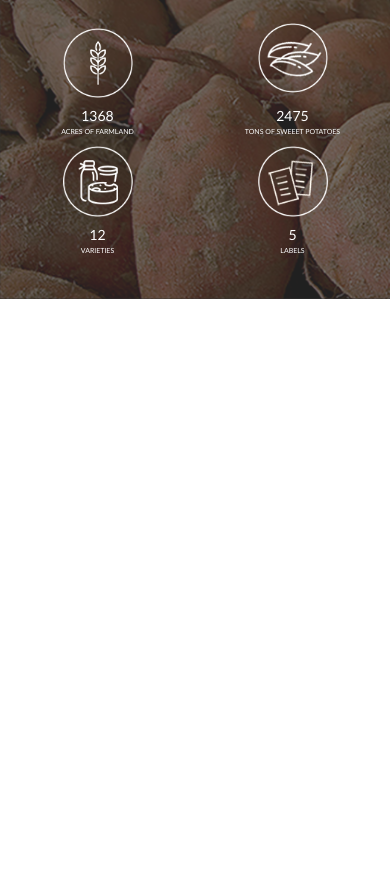
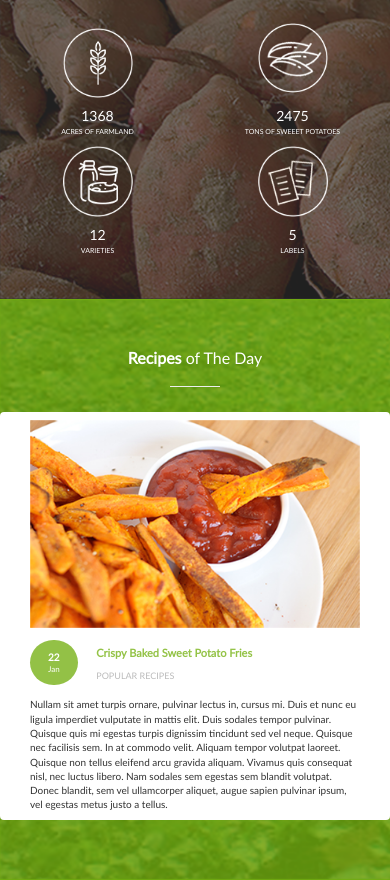
Before and after one commit to sidious18/hamlayouts, a PHP site: page / in a window 390 px wide. Shown: the part 437-1317 px from the top of the page. Before the commit the page ends 736 px from the top, so only its background shows below. Run offline with PHP 8.4, Linux system fonts and the light colour scheme.

Commit message:
Added reciept of the day block

```diff
--- a/css/hamstyle.css
+++ b/css/hamstyle.css
@@ -260,6 +260,79 @@ a:active, a:focus, a:visited{
 .potato-description{
 	padding: 67px 0px;
 }
+.recipes-container{
+	padding: 72px 0px;
+}
+.recipes-box{
+	background: url(../img/recipe-background.png) #71ac11 repeat-x;
+	background-size: auto 100%;
+	width: 100%
+}
+.receipt-picture img{
+	width: 100%;
+	z-index: 2;
+	position: relative;
+}
+.receipt-picture:before{
+	content: "";
+	display: inline-block;
+	background: url(../img/img-background.png) no-repeat;
+	width: 33px;
+	height: 100%;
+	position: absolute;
+	left: -12px;
+	background-size: 33px 100%;
+	z-index: 1;
+}
+.receipt-box{
+	background: white;
+	padding: 14px 52px;
+	border-radius: 4px;
+}
+.recipes-container-title{
+	text-align: center;
+	color:white;
+}
+.recipes-separator{
+	width: 100px;
+	margin-bottom: 40px;
+}
+.receipt-title{
+	margin:24px 0px 24px 0px;
+}
+.receipt-title div{
+	display: inline-block;
+	vertical-align: middle;
+}
+.receipt-date{
+	padding: 15px 25px;
+	background: #93c146;
+	color: white;
+	border-radius: 50%;
+	text-align: center;
+	margin-right: 15px;
+	vertical-align: top;
+}
+.receipt-date p{
+	margin:0px;
+	font-size: 15px;
+	font-weight: bold;
+}
+.receipt-description{
+	width: 425px;
+}
+.receipt-description h4{
+	color:#94c347;
+	margin:5px 0px;
+	font-weight: bold;
+}
+.receipt-description span{
+	color:#bbbbbb;
+	text-transform: uppercase;
+}
+.receipt-text{
+	margin:0px;
+}
 @media all and (max-width: 1200px) {
 	.header-navbar-menu a{
 		padding: 8px !important;
@@ -327,6 +400,38 @@ a:active, a:focus, a:visited{
 	.potato-description-benefits li img{
 		width: 90px;
 	}
+	.recipes-container{
+		padding: 50px 0px;
+	}
+	.recipes-container-title{
+		font-size: 20px;
+	}
+	.recipes-separator {
+	    width: 80px;
+	    margin-bottom: 30px;
+	}
+	.receipt-title {
+	    margin: 16px 0px 16px 0px;
+	}
+	.receipt-date {
+	    padding: 10px 18px;
+	    font-size: 10px;
+	}
+	.receipt-date p{
+		font-size: 12px;
+	}
+	.receipt-description{
+		width: 340px;
+	}
+	.receipt-description h4{
+		font-size: 14px;
+	}
+	.receipt-description span{
+		font-size: 12px;
+	}
+	.receipt-text{
+		font-size: 12px;
+	}
 }
 @media all and (max-width: 996px) {
 	.header-navbar-menu a{
@@ -385,6 +490,38 @@ a:active, a:focus, a:visited{
 	}
 	.potato-description-benefits li img{
 		width: 70px;
+	}
+	.recipes-container{
+		padding: 30px 0px;
+	}
+	.recipes-container-title{
+		font-size: 16px;
+	}
+	.recipes-separator {
+	    width: 50px;
+	    margin-bottom: 25px;
+	}
+	.receipt-title {
+	    margin: 12px 0px 12px 0px;
+	}
+	.receipt-date {
+	    padding: 10px 18px;
+	    font-size: 8px;
+	}
+	.receipt-date p{
+		font-size: 10px;
+	}
+	.receipt-description{
+		width: 230px;
+	}
+	.receipt-description h4{
+		font-size: 11px;
+	}
+	.receipt-description span{
+		font-size: 9px;
+	}
+	.receipt-text{
+		font-size: 10px;
 	}
 }
 @media all and (max-width: 767px) {
@@ -485,4 +622,20 @@ a:active, a:focus, a:visited{
 		height: 300px;
 		background-size: auto 300px;
 	}
+	.recipes-container{
+		padding: 30px 0px 60px 0px;
+	}
+	.receipt-picture:before{
+		background: none;
+	}
+	.receipt-date {
+		max-width: 40%;
+	}
+	.receipt-description {
+	    width: 60%;
+	}
+	.receipt-box{
+		margin:0px;
+		padding: 8px 15px;
+	}
 }
--- a/index.html
+++ b/index.html
@@ -159,5 +159,29 @@
 			</ul>
 		</div>
 	</div>
+	<div class="recipes-box">
+		<div class="container recipes-container">
+			<h3 class="recipes-container-title"><b>Recipes</b> of The Day</h3>
+			<hr class="recipes-separator">
+			<div class="row receipt-box">
+				<div class="col-sm-6 receipt-picture">
+					<img src="img/tasty-picture.png" alt="Receipt picture">
+				</div>
+				<div class="col-sm-6">
+					<div class="receipt-title">
+						<div class="receipt-date">
+							<p>22</p>
+							Jan
+						</div>
+						<div class="receipt-description">
+							<h4>Crispy Baked Sweet Potato Fries</h4>
+							<span>Popular recipes</span>
+						</div>
+					</div>
+					<p class="receipt-text">Nullam sit amet turpis ornare, pulvinar lectus in, cursus mi. Duis et nunc eu ligula imperdiet vulputate in mattis elit. Duis sodales tempor pulvinar. Quisque quis mi egestas turpis dignissim tincidunt sed vel neque. Quisque nec facilisis sem. In at commodo velit. Aliquam tempor volutpat laoreet. Quisque non tellus eleifend arcu gravida aliquam. Vivamus quis consequat nisl, nec luctus libero. Nam sodales sem egestas sem blandit volutpat. Donec blandit, sem vel ullamcorper aliquet, augue sapien pulvinar ipsum, vel egestas metus justo a tellus.</p>
+				</div>
+			</div>
+		</div>
+	</div>
 
 </body>
```
Also changed, not shown: img/favicon_emerge.ico (deleted), img/img-background.png (added), img/recipe-background.png (added), img/tasty-picture.png (added).
